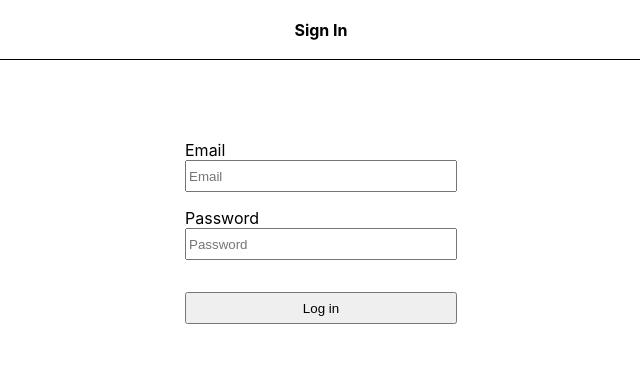
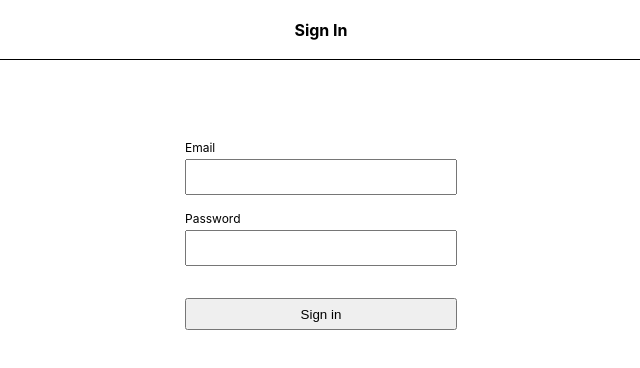
Before and after one commit to jaklyk2103/expenses-ui, a React (Create React App) app: page /login in a window 1280 px wide. Shown: the top 368 px of the page, without its empty margins (319-959 px from the left). Built offline with nearby package versions, Linux system fonts and the light colour scheme.

Commit message:
Further styling of the LogIn form

```diff
--- a/src/components/loginForm/loginForm.css
+++ b/src/components/loginForm/loginForm.css
@@ -5,12 +5,13 @@
 }
 
 .login-form-label {
-
+  font-size: 0.75rem;
+  margin-bottom: 0.25rem;
 }
 
 .login-form-input {
   width: 17rem;
-  height: 2rem;
+  height: 2.25rem;
   margin-bottom: 1rem;
   box-sizing: border-box;
 }
--- a/src/components/loginForm/loginForm.tsx
+++ b/src/components/loginForm/loginForm.tsx
@@ -39,10 +39,10 @@ export default function LoginForm() {
       <NavigationBar pageTitle='Sign In' />
       <form className='login-form-wrapper'>
         <label className='login-form-label' htmlFor="email">Email</label>
-        <input className='login-form-input' id="email" name="email" autoComplete='email' type="email" onChange={handleEmailChange} placeholder='Email' />
+        <input className='login-form-input' id="email" name="email" autoComplete='email' type="email" onChange={handleEmailChange} />
         <label className='login-form-label' htmlFor="password">Password</label>
-        <input className='login-form-input' id="password" name="password" autoComplete='current-password' type="password" onChange={handlePasswordChange} placeholder='Password' />
-        <button className='login-form-button' onClick={handleLoginButtonClick}>Log in</button>
+        <input className='login-form-input' id="password" name="password" autoComplete='current-password' type="password" onChange={handlePasswordChange} />
+        <button className='login-form-button' onClick={handleLoginButtonClick}>Sign in</button>
       </form>
     </>
   );
```
